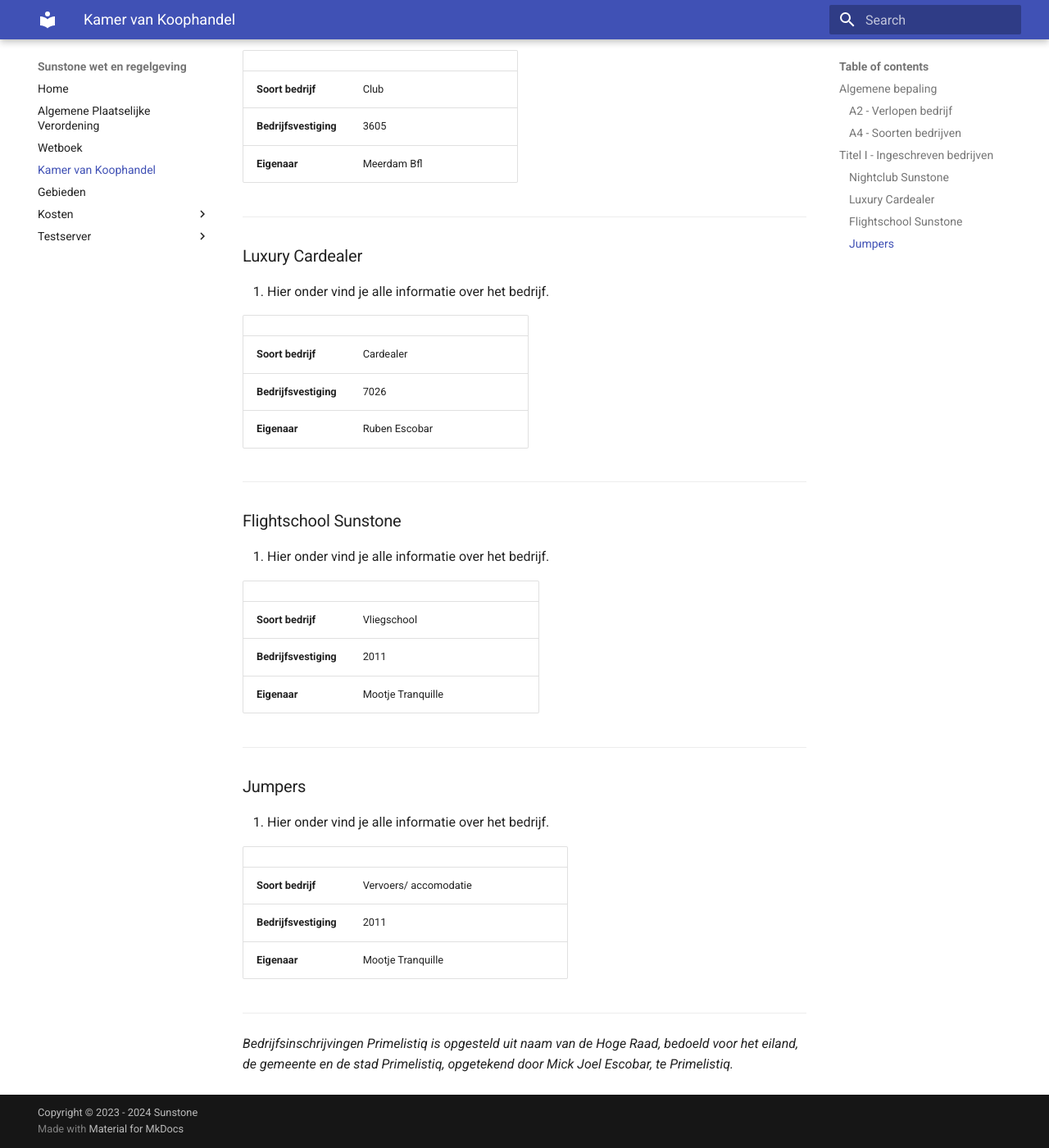
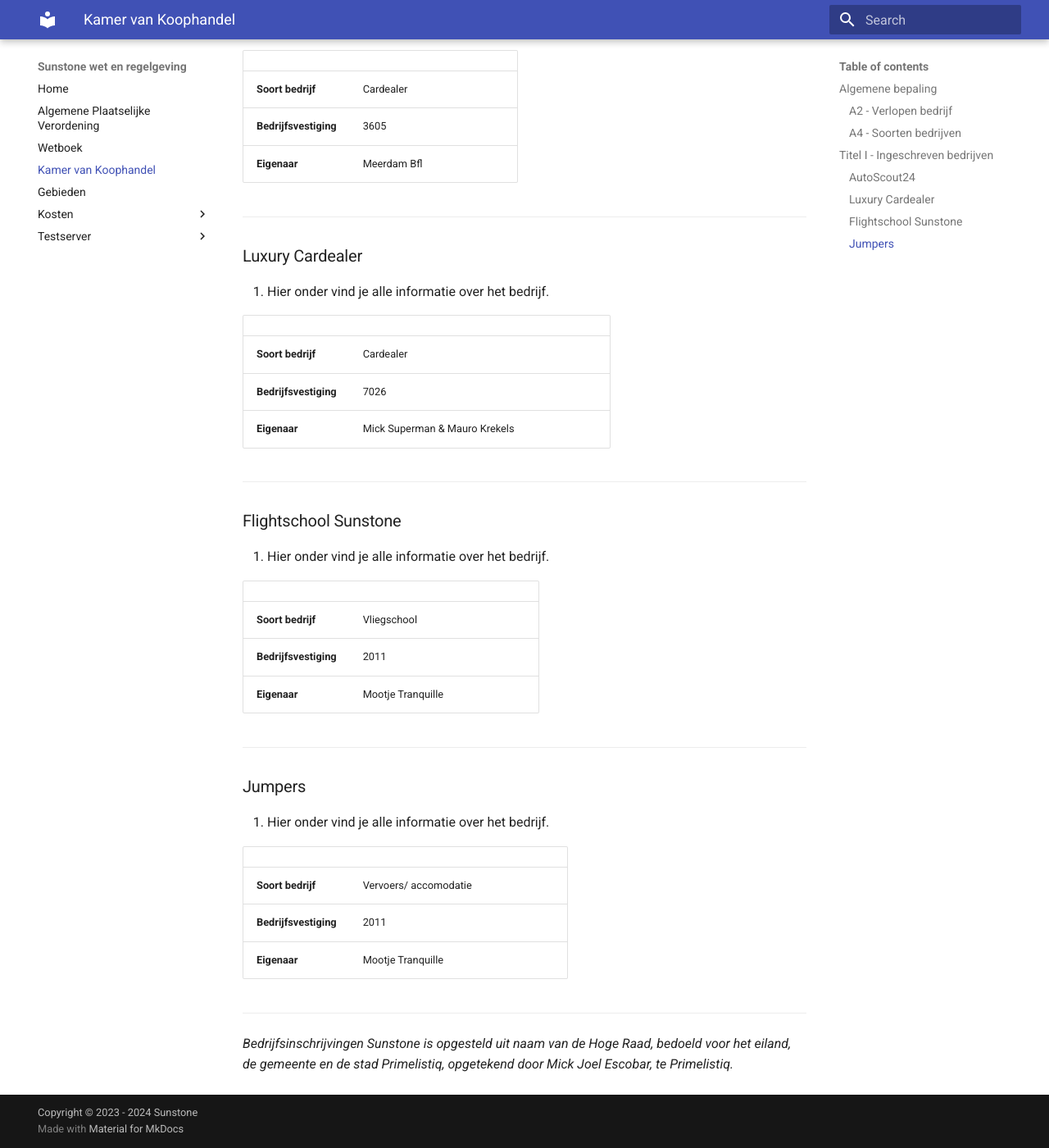
Before and after one commit to mickjoel/wetboek.sunstone, an MkDocs documentation site: the page built from docs/bedrijven.md, in a window 1280 px wide and 1400 px high, scrolled down 1066 px. Shown: the whole window at 82% size. Built offline with MkDocs 1.6.1 and Material for MkDocs 9.7.7, drawn with Linux system fonts in a browser that asks for light colours; some of the changed text lies outside the part shown.

Commit message:
Update bedrijven.md

```diff
--- a/docs/bedrijven.md
+++ b/docs/bedrijven.md
@@ -27,14 +27,14 @@
 
 ## Titel I - Ingeschreven bedrijven
 
-### Nightclub Sunstone
+### AutoScout24
 
 1. Hier onder vind je alle informatie over het bedrijf.
 
 |   |  |  |
 |---|---|---|
-|  **Soort bedrijf** | Club |
-| **Bedrijfsvestiging**  |3605  |
+|  **Soort bedrijf** | Cardealer |
+| **Bedrijfsvestiging**  | 3605  |
 | **Eigenaar**  | Meerdam Bfl  |
 
 ---------------------
@@ -47,7 +47,7 @@
 |---|---|---|
 |  **Soort bedrijf** | Cardealer |
 | **Bedrijfsvestiging**  | 7026  |
-| **Eigenaar**  | Ruben Escobar |
+| **Eigenaar**  | Mick Superman & Mauro Krekels |
 
 ---------------------
 
@@ -74,4 +74,4 @@
 | **Eigenaar**  | Mootje Tranquille |
 
 ---------------------
-*Bedrijfsinschrijvingen Primelistiq is opgesteld uit naam van de Hoge Raad, bedoeld voor het eiland, de gemeente en de stad Primelistiq, opgetekend door Mick Joel Escobar, te Primelistiq.*
+*Bedrijfsinschrijvingen Sunstone is opgesteld uit naam van de Hoge Raad, bedoeld voor het eiland, de gemeente en de stad Primelistiq, opgetekend door Mick Joel Escobar, te Primelistiq.*
```
